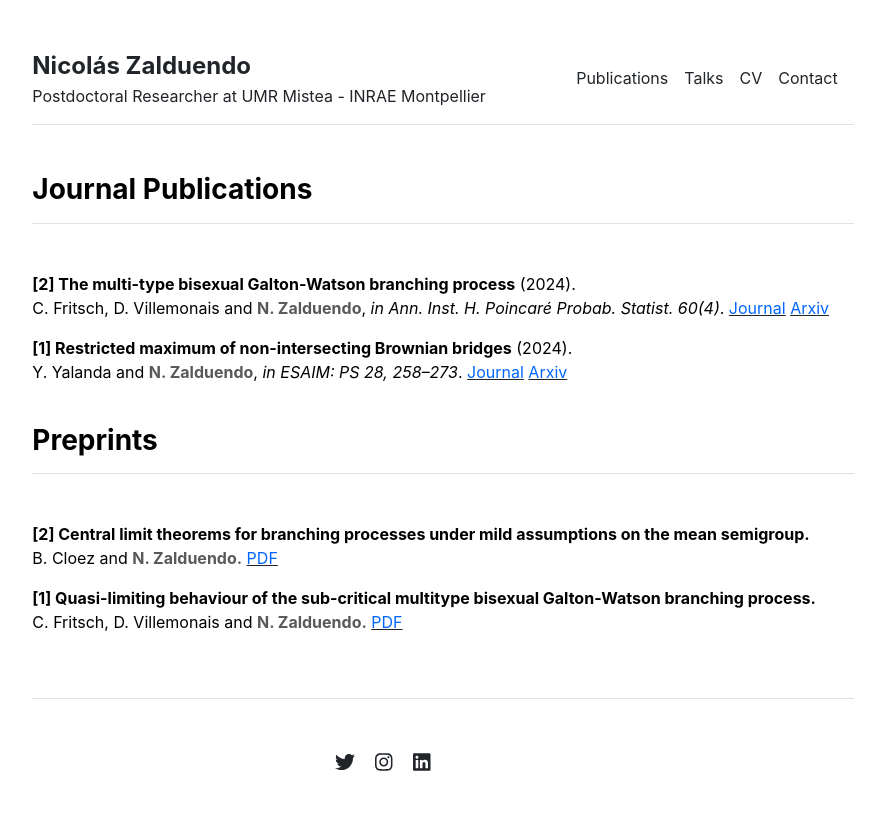
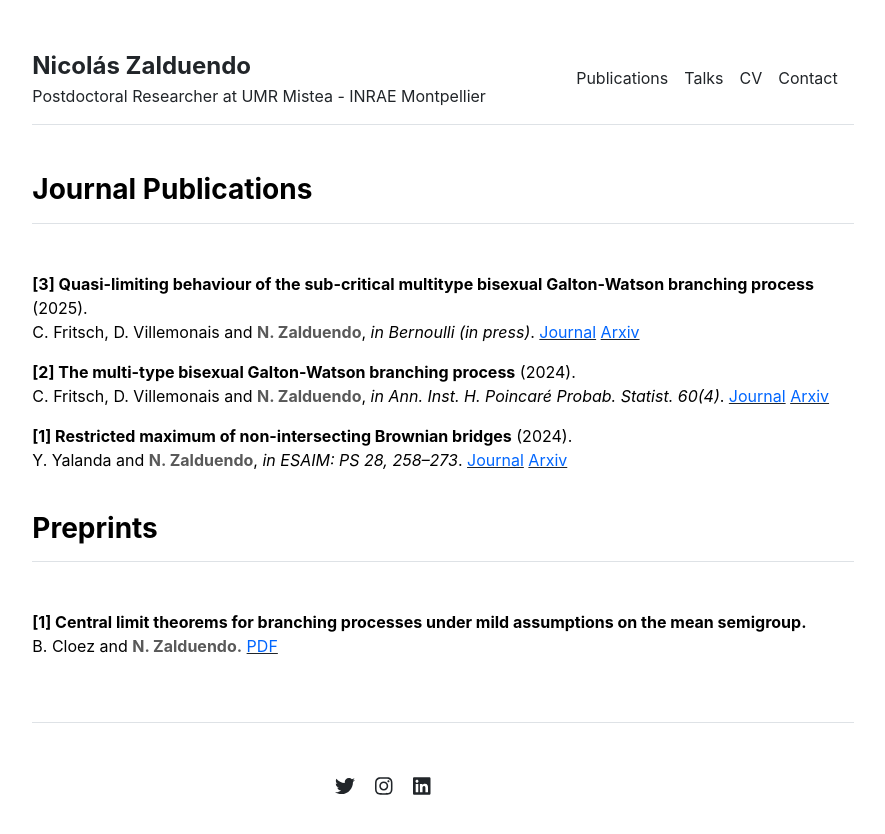
Before and after one commit to nzalduendo/nzalduendo.github.io, a Jekyll site: the page built from publications.md, in a window 1280 px wide. Shown: the top 834 px of the page, without its empty margins (197-1082 px from the left). Built offline with Jekyll 4.4.1, drawn with Linux system fonts in a browser that asks for light colours.

Commit message:
Update publications.yml
QSD a publicados

```diff
--- a/_data/publications.yml
+++ b/_data/publications.yml
@@ -4,9 +4,9 @@ featured:
 - {name: 'The Multi-type bisexual Galton-Watson branching process,', url: 'https://projecteuclid.org/journals/annales-de-linstitut-henri-poincare-probabilites-et-statistiques/volume-60/issue-4/The-multi-type-bisexual-GaltonWatson-branching-process/10.1214/23-AIHP1417.short', contributors: 'Coralie Fritsch and Denis Villemonais.', abstract: 'In this work we study the bisexual Galton-Watson process with a finite number of types, where females and males mate according to a “mating function” and form couples of different types. We assume that this function is superadditive, which in simple words implies that two groups of females and males will form a larger number of couples together rather than separate. Leveraging on concave Perron-Frobenius theory, we prove a necessary and sufficient condition for almost sure extinction as well as a law of large numbers. Finally, we study the almost sure long-time convergence of the rescaled process through the identification of a supermartin- gale, and we give sufficient conditions to ensure a convergence in L1 to a non-degenerate limit.'}
 
 journal:
+- {number: '[3]', name: 'Quasi-limiting behaviour of the sub-critical multitype bisexual Galton-Watson branching process', year: '2025', journal: 'Bernoulli (in press)', url: 'https://www.e-publications.org/ims/submission/BEJ/user/submissionFile/66481?confirm=aa641fb3', arxiv: 'https://arxiv.org/pdf/2406.19559', contributors: 'C. Fritsch, D. Villemonais'}
 - {number: '[2]', name: 'The multi-type bisexual Galton-Watson branching process', year: '2024', journal: 'Ann. Inst. H. Poincaré Probab. Statist. 60(4)', url: 'https://projecteuclid.org/journals/annales-de-linstitut-henri-poincare-probabilites-et-statistiques/volume-60/issue-4/The-multi-type-bisexual-GaltonWatson-branching-process/10.1214/23-AIHP1417.short', arxiv: 'https://arxiv.org/pdf/2206.09622', contributors: 'C. Fritsch, D. Villemonais'}
 - {number: '[1]',name: 'Restricted maximum of non-intersecting Brownian bridges', year: '2024', journal: 'ESAIM: PS 28, 258–273', url: 'https://www.esaim-ps.org/articles/ps/abs/2024/01/ps230058/ps230058.html', arxiv: 'https://arxiv.org/pdf/2302.11432', contributors: 'Y. Yalanda'}
 
 preprint:
-- {number: '[2]', name: 'Central limit theorems for branching processes under mild assumptions on the mean semigroup', url: 'https://arxiv.org/pdf/2501.18430', contributors: 'B. Cloez'}
-- {number: '[1]', name: 'Quasi-limiting behaviour of the sub-critical multitype bisexual Galton-Watson branching process', url: 'https://arxiv.org/pdf/2406.19559', contributors: 'C. Fritsch, D. Villemonais'}
+- {number: '[1]', name: 'Central limit theorems for branching processes under mild assumptions on the mean semigroup', url: 'https://arxiv.org/pdf/2501.18430', contributors: 'B. Cloez'}
```
